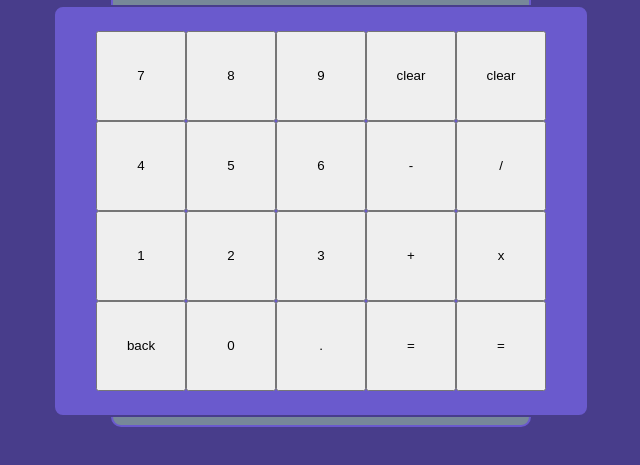
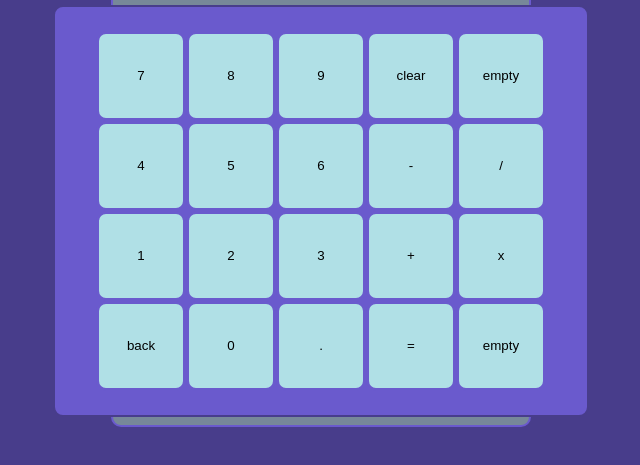
Before and after one commit to fitzchivalrymontrose/odin-05-calculator, a plain HTML site: page index.html in a window 1280 px wide. Shown: the part 289-754 px from the top of the page, without its empty margins (319-959 px from the left). Drawn offline with Linux system fonts and the light colour scheme.

Commit message:
Button classes and style added.

```diff
--- a/index.html
+++ b/index.html
@@ -20,28 +20,27 @@
             </div>
             <div class="buttons">
                 <div class="numpad">
-                    <div class="7"><button>7</button></div>
-                    <div class="8"><button>8</button></div>
-                    <div class="9"><button>9</button></div>
-                    <div class="4"><button>clear</button></div>
-                    <div class="5"><button>clear</button></div>
-                    <div class="6"><button>4</button></div>
-                    <div class="1"><button>5</button></div>
-                    <div class="2"><button>6</button></div>
-                    <div class="3"><button>-</button></div>
-                    <div class="back"><button>/</button></div>
-                    <div class="0"><button>1</button></div>
-                    <div class="dot"><button>2</button></div>
-                <!-- </div>
-                <div class="calc-functions"> -->
-                    <div class="clear-btn"><button>3</button></div>
+                    <div class="7-btn"><button>7</button></div>
+                    <div class="8-btn"><button>8</button></div>
+                    <div class="9-btn"><button>9</button></div>
+                    <div class="clear-btn"><button>clear</button></div>
+                    <div class="empty"><button>empty</button></div>
+                    <div class="4-btn"><button>4</button></div>
+                    <div class="5-btn"><button>5</button></div>
+                    <div class="6-btn"><button>6</button></div>
+                    <div class="subtract-btn"><button>-</button></div>
+                    <div class="divide-btn"><button>/</button></div>
+                    <div class="1-btn"><button>1</button></div>
+                    <div class="2-btn"><button>2</button></div>
+                    <div class="3-btn"><button>3</button></div>
                     <div class="add-btn"><button>+</button></div>
-                    <div class="subtract-btn"><button>x</button></div>
-                    <div class="multiply-btn"><button>back</button></div>
-                    <div class="divide-bnt"><button>0</button></div>
-                    <div class="equals-btn"><button>.</button></div>
-                    <div class="7"><button>=</button></div>
-                    <div class="7"><button>=</button></div>
+                    <div class="multiply-btn"><button>x</button></div>
+                    <div class="back-btn"><button>back</button></div>
+                    <div class="0-bnt"><button>0</button></div>
+                    <div class="dot-btn"><button>.</button></div>
+                    <div class="equals-btn"><button>=</button></div>
+                    <div class="empty"><button>empty</button></div>
+
                 </div>
             </div>
         </div>
--- a/style.css
+++ b/style.css
@@ -92,7 +92,20 @@ header p {
 button {
     width: 90px;
     height: 90px;
+    background-color: powderblue;
+    border-radius: 10px;
+    border: 3px solid slateblue;
 }
+
+/* .clear-btn {
+    width: 180px;
+    height: 90px;
+}
+
+.equals-btn {
+    width: 180px;
+    height: 90px;
+} */
 
 .numpad {
     display: flex;
```
